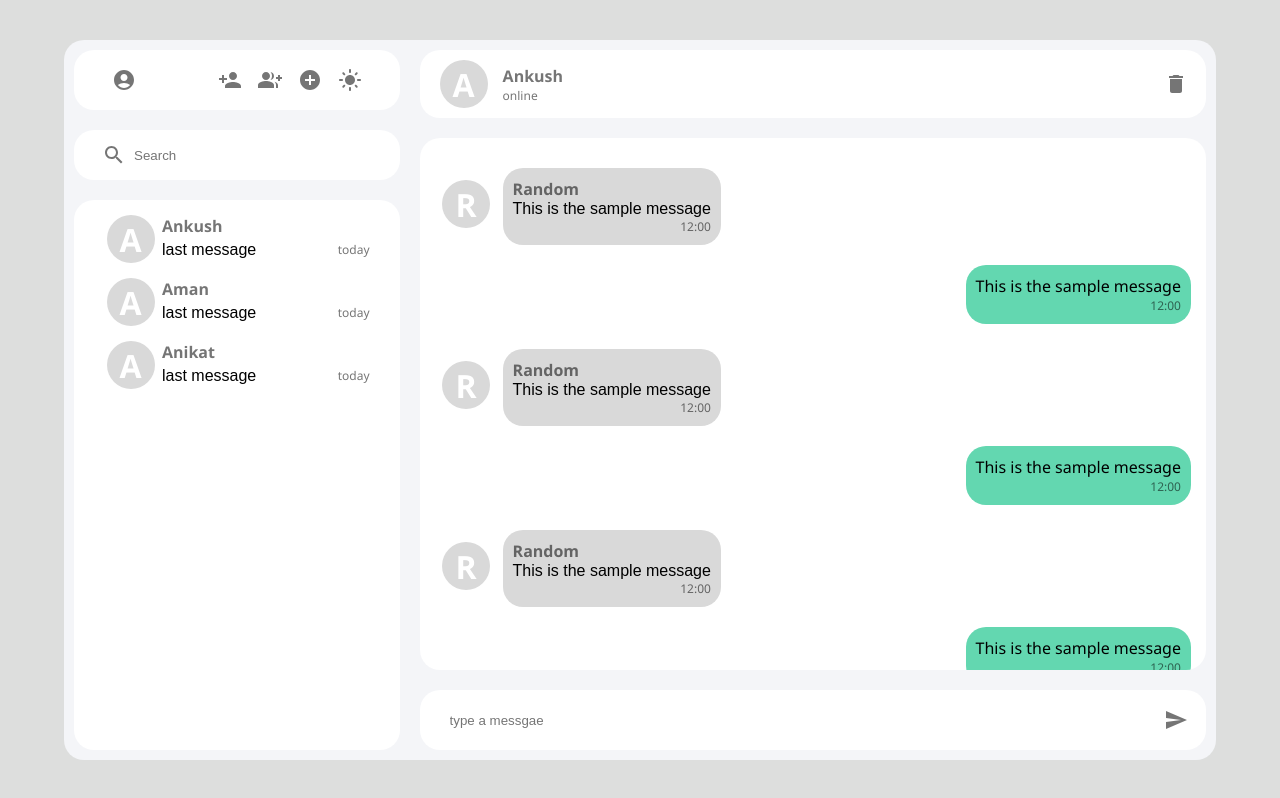
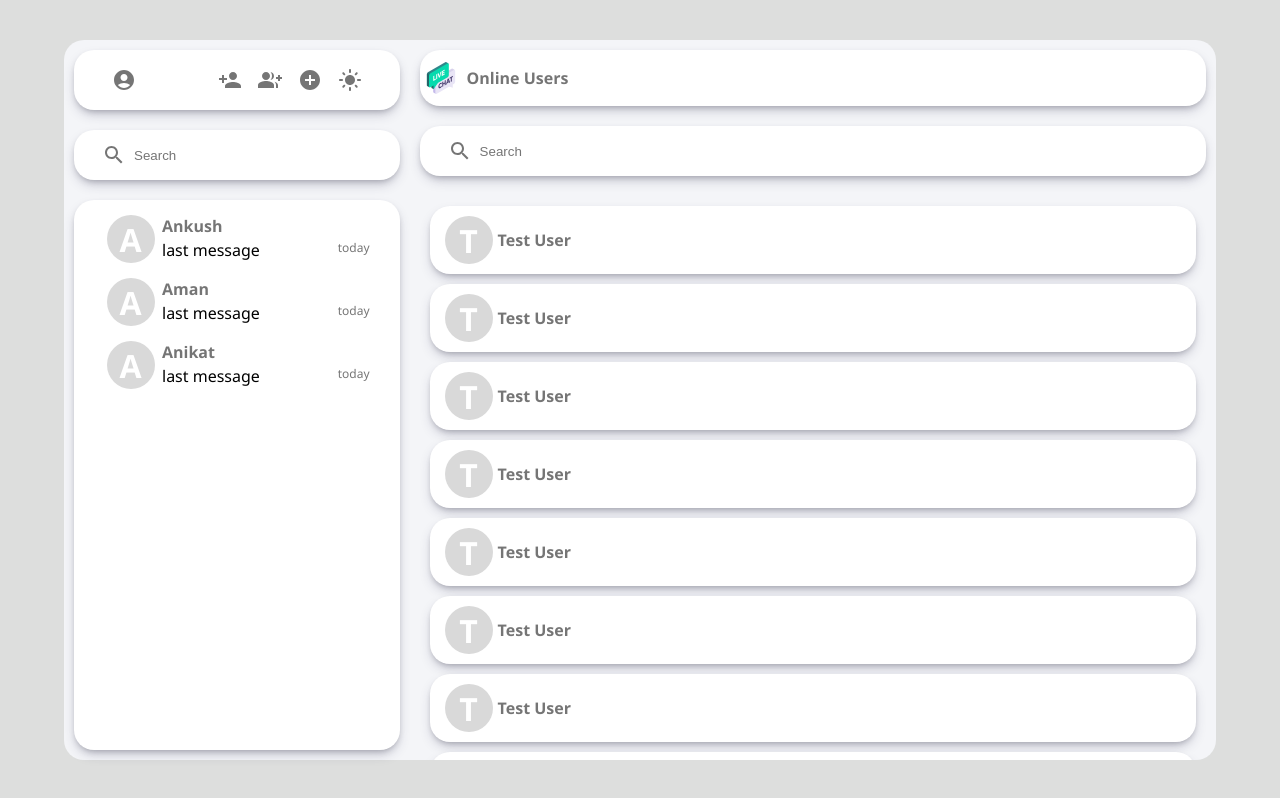
Before and after one commit to webpandaaa/ChatApp, a React (Vite) app: page / in a window 1280 px wide. Built offline with nearby package versions, Linux system fonts and the light colour scheme.

Commit message:
Second Changes

```diff
--- a/src/App.jsx
+++ b/src/App.jsx
@@ -1,11 +1,14 @@
 import React from 'react'
 import './App.css'
 import MainContainer from './Components/MainContainer'
+import Login from './Components/Login'
+
 
 const App = () => {
   return (
     <div className='app'>
       <MainContainer/>
+      {/* <Login/> */}
     </div>
   )
 }
--- /dev/null
+++ b/src/Components/CreateGroup.jsx
@@ -0,0 +1,18 @@
+import React from 'react'
+
+import DoneOutlineRoundedIcon from "@mui/icons-material/DoneOutlineRounded";
+import { IconButton } from '@mui/material';
+
+const CreateGroup = () => {
+  return (
+
+      <div className="createGroups-container">
+        <input type="text" placeholder='Enter Group Name' className='sb-searchbox' />
+        <IconButton>
+            <DoneOutlineRoundedIcon/>
+        </IconButton>
+      </div>
+  )
+}
+
+export default CreateGroup
--- /dev/null
+++ b/src/Components/Login.jsx
@@ -0,0 +1,26 @@
+import { Button, TextField } from '@mui/material'
+import React from 'react'
+
+const Login = () => {
+  return (
+    <div className='login-container'>
+      <div className='image-container'>
+            <img src="/public/images/liveChat.png" alt="" className='welcome-logo' />
+      </div>
+      <div className='login-box'>
+        <p className='login-text'>Login to Your Account</p>
+        <TextField id="standard-basic" label="Username" variant="standard" />
+        <TextField
+          id="standard-password-input"
+          label="Password"
+          type="password"
+          autoComplete="current-password"
+          variant="standard"
+        />
+        <Button variant="outlined">Login</Button>
+      </div>
+    </div>
+  )
+}
+
+export default Login
--- a/src/Components/MainContainer.jsx
+++ b/src/Components/MainContainer.jsx
@@ -2,6 +2,9 @@ import React, { useState } from 'react';
 import './mystyle.css';
 import Sidebar from './Sidebar';
 import Chatarea from './Chatarea';
+import Welcome from './Welcome';
+import CreateGroup from './CreateGroup';
+import User_Groups from './User_Groups';
 
 
 
@@ -18,7 +21,10 @@ const MainContainer = () => {
   return (
     <div className='maincnt'>
       <Sidebar/>
-      <Chatarea props={header}/>
+      {/* <Chatarea props={header}/> */}
+      {/* <Welcome/> */}
+      {/* <CreateGroup/> */}
+      <User_Groups/>
     </div>
   )
 }
--- /dev/null
+++ b/src/Components/User_Groups.jsx
@@ -0,0 +1,61 @@
+import React from "react";
+
+import SearchIcon from '@mui/icons-material/Search';
+import { IconButton } from  '@mui/material';
+
+const User_Groups = () => {
+  return (
+    <div className="list-container">
+      <div className="ug-header">
+        <img
+          src="/public/images/liveChat.png"
+          alt=""
+          style={{ height: "2rem", width: "2rem" }}
+        />
+        <p className="ug-title">Online Users</p>
+      </div>
+      <div className="sb-search">
+        <IconButton>
+          <SearchIcon />
+        </IconButton>
+        <input type="text" placeholder="Search" className="sb-searchbox" />
+      </div>
+      <div className="ug-list">
+        <div className="list-item">
+            <p className="con-icon">T</p>
+            <p className="con-title">Test User</p>
+        </div>
+        <div className="list-item">
+            <p className="con-icon">T</p>
+            <p className="con-title">Test User</p>
+        </div>
+        <div className="list-item">
+            <p className="con-icon">T</p>
+            <p className="con-title">Test User</p>
+        </div>
+        <div className="list-item">
+            <p className="con-icon">T</p>
+            <p className="con-title">Test User</p>
+        </div>
+        <div className="list-item">
+            <p className="con-icon">T</p>
+            <p className="con-title">Test User</p>
+        </div>
+        <div className="list-item">
+            <p className="con-icon">T</p>
+            <p className="con-title">Test User</p>
+        </div>
+        <div className="list-item">
+            <p className="con-icon">T</p>
+            <p className="con-title">Test User</p>
+        </div>
+        <div className="list-item">
+            <p className="con-icon">T</p>
+            <p className="con-title">Test User</p>
+        </div>
+      </div>
+    </div>
+  );
+};
+
+export default User_Groups;
--- /dev/null
+++ b/src/Components/Welcome.jsx
@@ -0,0 +1,14 @@
+import React from 'react'
+
+
+
+const Welcome = () => {
+  return (
+    <div className='welcome-container'>
+      <img src="public/images/liveChat.png" alt="" className='welcome-logo' />
+        <p>View and text directly to people present in the chat Rooms.</p>
+    </div>
+  )
+}
+
+export default Welcome
--- a/src/Components/mystyle.css
+++ b/src/Components/mystyle.css
@@ -22,6 +22,8 @@
     padding: 10px 30px;
     margin: 10px;
     justify-content: space-between;
+    box-shadow: rgba(50, 50, 93, 0.25) 0px 6px 12px -2px,
+    rgba(0, 0, 0, 0.3) 0px 3px 7px -3px;
 }
 
 .sb-search{
@@ -31,6 +33,8 @@
     padding: 5px 20px;
     margin: 10px;
     align-items: center;
+    box-shadow: rgba(50, 50, 93, 0.25) 0px 6px 12px -2px,
+    rgba(0, 0, 0, 0.3) 0px 3px 7px -3px;
 }
 
 .sb-searchbox{
@@ -45,6 +49,8 @@
     padding: 5px 20px;
     margin: 10px;
     flex: 1;
+    box-shadow: rgba(50, 50, 93, 0.25) 0px 6px 12px -2px,
+    rgba(0, 0, 0, 0.3) 0px 3px 7px -3px;
 }
 
 .conversation-cnt {
@@ -126,6 +132,8 @@
     padding: 10px 10px;
     margin: 10px;
     border-radius: 20px;
+    box-shadow: rgba(50, 50, 93, 0.25) 0px 6px 12px -2px,
+    rgba(0, 0, 0, 0.3) 0px 3px 7px -3px;
 }
 
 .header-text{
@@ -143,6 +151,8 @@
     margin: 10px;
     border-radius: 20px;
     overflow-y: auto;
+    box-shadow: rgba(50, 50, 93, 0.25) 0px 6px 12px -2px,
+    rgba(0, 0, 0, 0.3) 0px 3px 7px -3px;
 }
 
 .message-container::-webkit-scrollbar{
@@ -210,6 +220,8 @@
     border-radius: 20px;
     display: flex;
     justify-content: space-between;
+    box-shadow: rgba(50, 50, 93, 0.25) 0px 6px 12px -2px,
+    rgba(0, 0, 0, 0.3) 0px 3px 7px -3px;
 }
 
 .inputarea{
@@ -217,4 +229,122 @@
     outline: none;
     width: 100%;
     padding-left: 20px;
+
 }
+
+.welcome-logo {
+  height: 20vw;
+}
+
+
+.welcome-container {
+  flex: 0.7;
+  display: flex;
+  flex-direction: column;
+  justify-content: center;
+  align-items: center;
+  gap: 20px;
+  font-family: "Segoe UI", Tahoma, Geneva, Verdana, sans-serif;
+  color: rgba(0, 0, 0, 0.54);
+  border-bottom: 5px solid #63d7b0;
+  border-radius: 20px;
+}
+
+.createGroups-container {
+  flex: 0.7;
+  align-self: center;
+  padding: 20px 10px;
+  margin: 10px;
+  background-color: white;
+  border-radius: 20px;
+  display: flex;
+  justify-content: space-between;
+}
+
+.login-container {
+  height: 90vh;
+  width: 90vw;
+  background-color: #f4f5f8;
+  border-radius: 20px;
+  display: flex;
+  box-shadow: rgba(100, 100, 111, 0.2) 0px 7px 29px 0px;
+}
+
+.image-container {
+  flex: 0.3;
+  display: flex;
+  justify-content: center;
+  align-items: center;
+}
+
+.login-text {
+  font-size: 2vw;
+  padding-bottom: 20px;
+}
+
+.login-box {
+  flex: 0.7;
+  background-color: white;
+  border-radius: 20px;
+  margin: 10px;
+  font-family: "Segoe UI", Tahoma, Geneva, Verdana, sans-serif;
+  color: #63d7b0;
+  font-weight: bolder;
+  display: flex;
+  flex-direction: column;
+  justify-content: center;
+  align-items: center;
+  gap: 30px;
+}
+
+.list-container {
+  flex: 0.7;
+  display: flex;
+  flex-direction: column;
+}
+
+.ug-header {
+  background-color: white;
+  border-radius: 20px;
+  padding: 12px 5px;
+  margin: 10px;
+  display: flex;
+  justify-content: flex-start;
+  align-items: center;
+  box-shadow: rgba(50, 50, 93, 0.25) 0px 6px 12px -2px,
+    rgba(0, 0, 0, 0.3) 0px 3px 7px -3px;
+}
+
+.ug-title {
+  color: rgba(0, 0, 0, 0.54);
+  margin-left: 10px;
+  font-family: "Segoe UI", Tahoma, Geneva, Verdana, sans-serif;
+  font-weight: bolder;
+}
+
+.ug-list {
+  flex: 1;
+  overflow: scroll;
+  scrollbar-width: none;
+  padding: 10px;
+}
+
+.ug-list::-webkit-scrollbar {
+  display: none;
+}
+
+.list-item {
+  display: flex;
+  align-items: center;
+  background-color: white;
+  box-shadow: rgba(50, 50, 93, 0.25) 0px 6px 12px -2px,
+    rgba(0, 0, 0, 0.3) 0px 3px 7px -3px;
+  border-radius: 20px;
+  padding: 10px 5px;
+  margin: 10px;
+  user-select: none;
+}
+
+.list-item:hover{
+  background-color: #f0f0f0;
+}
--- a/src/index.css
+++ b/src/index.css
@@ -1,5 +1,5 @@
 
 
 body{
-    font-family:Arial, Helvetica, sans-serif;
+    font-family: "Segoe UI", Tahoma, Geneva, Verdana, sans-serif;
 }
```
